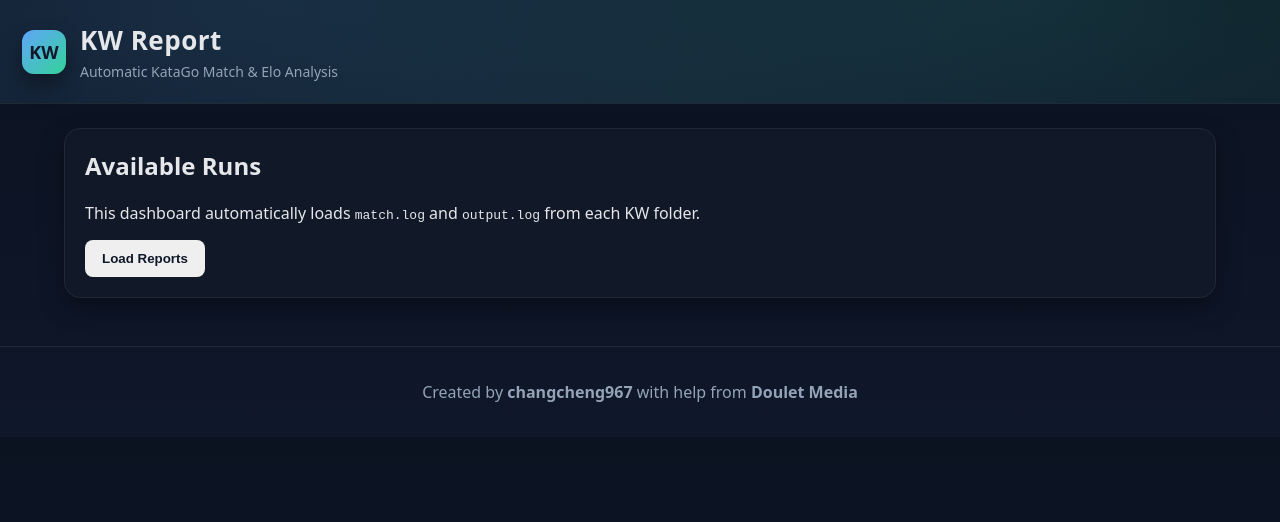
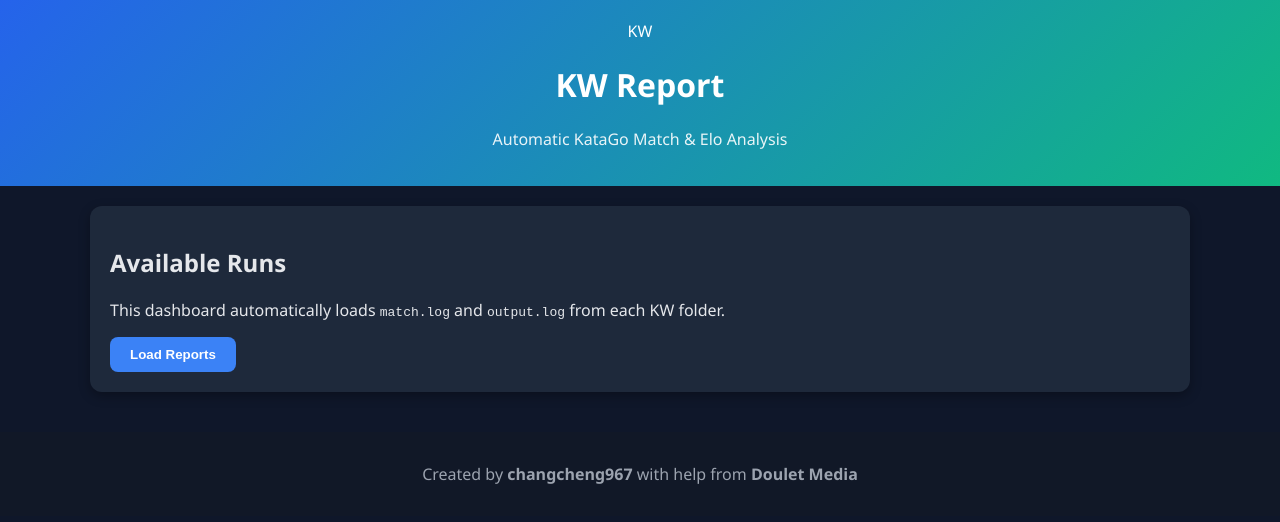
Before and after one commit to changcheng967/KW-report-generator, a plain HTML site: page index.html in a window 1280 px wide. Drawn offline with nearby package versions, Linux system fonts and the light colour scheme.

Commit message:
Update style.css

```diff
--- a/style.css
+++ b/style.css
@@ -1,160 +1,53 @@
-:root {
-  --bg: #0f172a;
-  --panel: #111827;
-  --text: #e5e7eb;
-  --muted: #94a3b8;
-  --border: #1f2937;
-  --accent: #60a5fa;
-  --success: #34d399;
-  --warn: #f59e0b;
-  --danger: #ef4444;
-  --cardGlow: rgba(96,165,250,0.12);
-  --shadow: rgba(0,0,0,0.35);
+body {
+  font-family: 'Segoe UI', Roboto, sans-serif;
+  margin: 0;
+  background: #0f172a;
+  color: #e5e7eb;
 }
 
-* { box-sizing: border-box; }
-
-html, body {
-  margin: 0;
-  padding: 0;
-  background: linear-gradient(180deg, #0b1220 0%, #0f172a 100%);
-  color: var(--text);
-  font-family: ui-sans-serif, system-ui, -apple-system, "Segoe UI", Roboto, "Helvetica Neue", Arial;
+header {
+  text-align: center;
+  padding: 20px;
+  background: linear-gradient(135deg, #2563eb, #10b981);
+  color: white;
 }
 
-.hero {
-  display: flex;
-  align-items: center;
-  justify-content: space-between;
-  padding: 22px;
-  border-bottom: 1px solid var(--border);
-  background: radial-gradient(1200px 400px at 20% 0%, rgba(96,165,250,0.14), transparent),
-              radial-gradient(1200px 400px at 80% 0%, rgba(52,211,153,0.12), transparent);
+.subtitle { opacity: 0.9; }
+
+main { max-width: 1100px; margin: auto; padding: 20px; }
+
+.card {
+  background: #1e293b;
+  border-radius: 12px;
+  padding: 20px;
+  margin-bottom: 20px;
+  box-shadow: 0 4px 12px rgba(0,0,0,0.3);
 }
 
-.brand {
-  display: flex;
-  align-items: center;
-  gap: 14px;
+button {
+  padding: 10px 20px;
+  border: none;
+  border-radius: 8px;
+  background: #3b82f6;
+  color: white;
+  font-weight: bold;
+  cursor: pointer;
 }
-
-.logo {
-  width: 44px;
-  height: 44px;
-  border-radius: 12px;
-  display: grid;
-  place-items: center;
-  background: linear-gradient(135deg, var(--accent), var(--success));
-  color: #0f172a;
-  font-weight: 800;
-  font-size: 18px;
-  box-shadow: 0 10px 20px var(--shadow);
-}
-
-.title-group h1 {
-  margin: 0;
-  font-size: 26px;
-  letter-spacing: 0.5px;
-}
-
-.subtitle {
-  margin: 4px 0 0;
-  color: var(--muted);
-  font-size: 14px;
-}
-
-.hero-actions { display: flex; gap: 10px; }
-
-button {
-  border: 1px solid transparent;
-  border-radius: 8px;
-  padding: 10px 16px;
-  font-weight: 600;
-  color: #0f172a;
-  cursor: pointer;
-  transition: transform 0.08s ease, opacity 0.2s ease;
-}
-
-button.secondary { background: var(--accent); }
-button.ghost {
-  background: transparent;
-  color: var(--text);
-  border-color: var(--border);
-}
-button:active { transform: translateY(1px); }
-button:disabled { opacity: 0.6; cursor: not-allowed; }
-
-main { max-width: 1200px; margin: 0 auto; padding: 24px; }
-
-.card {
-  background: var(--panel);
-  border: 1px solid var(--border);
-  border-radius: 16px;
-  padding: 20px;
-  box-shadow: 0 10px 24px var(--shadow);
-  margin-bottom: 24px;
-}
-
-.card h2 { margin-top: 0; }
+button:hover { background: #2563eb; }
 
 .hidden { display: none; }
 
-.input-card .hint { color: var(--muted); font-size: 12px; margin-top: -8px; margin-bottom: 12px; }
+.table-wrap { overflow-x: auto; }
+table { width: 100%; border-collapse: collapse; }
+th, td { border: 1px solid #334155; padding: 8px; text-align: center; }
+th { background: #0f172a; color: #94a3b8; }
 
-.grid-2 {
-  display: grid;
-  grid-template-columns: 1fr 1fr;
-  gap: 16px;
-}
-@media (max-width: 980px) { .grid-2 { grid-template-columns: 1fr; } }
-
-textarea {
-  width: 100%;
-  min-height: 240px;
-  background: #0b1220;
-  color: var(--text);
-  border: 1px solid var(--border);
-  border-radius: 12px;
-  padding: 12px;
-  font-family: Consolas, monospace;
-  resize: vertical;
-}
-
-.actions { margin-top: 12px; display: flex; gap: 10px; }
-
-.table-wrap {
-  overflow: auto;
-  border-radius: 12px;
-  border: 1px solid var(--border);
-  box-shadow: 0 8px 18px var(--cardGlow);
-}
-
-table { width: 100%; border-collapse: collapse; }
-thead th {
-  position: sticky; top: 0;
-  background: #0b1220;
-  border-bottom: 1px solid var(--border);
-  color: var(--muted);
-  font-weight: 700;
-  padding: 12px;
-}
-tbody td {
-  border-bottom: 1px solid var(--border);
-  padding: 10px 12px;
-  text-align: center;
-}
-
-.chart-card {
-  border: 1px solid var(--border);
-  border-radius: 12px;
-  padding: 14px;
-  background: #0b1220;
-  box-shadow: 0 8px 18px var(--cardGlow);
-}
+.grid-2 { display: grid; grid-template-columns: 1fr 1fr; gap: 20px; }
+.chart-card { background: #0f172a; padding: 10px; border-radius: 8px; }
 
 footer {
   text-align: center;
-  padding: 18px;
-  color: var(--muted);
-  border-top: 1px solid var(--border);
+  padding: 15px;
+  background: #111827;
+  color: #9ca3af;
 }
```
